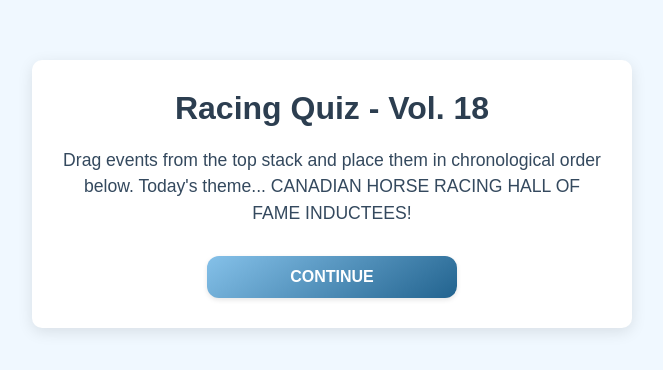
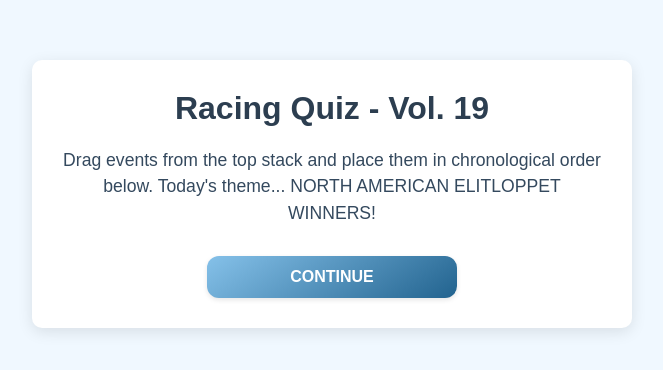
Before and after one commit to clivecohen/history, a plain HTML site: page index.html in a window 1280 px wide. Shown: the part 206-576 px from the top of the page, without its empty margins (308-971 px from the left). Drawn offline with Linux system fonts and the light colour scheme; no server answers.

Commit message:
Update index.html

```diff
--- a/index.html
+++ b/index.html
@@ -45,8 +45,8 @@
     <!-- Open Graph / Facebook -->
     <meta property="og:type" content="website" />
     <meta property="og:url" content="https://racingquiz.ca" />
-    <meta property="og:title" content="Standardbred Racing Quiz - Vol. 18: Canadian Horse Racing Hall of Fame Inductees"/>
-    <meta property="og:description" content="Test your knowledge of Canadian Horse Racing Hall of Fame inductees in this interactive quiz!"/>
+    <meta property="og:title" content="Standardbred Racing Quiz - Vol. 19: North American Elitloppet Winners"/>
+    <meta property="og:description" content="Test your knowledge of North American Elitloppet winners in this interactive quiz!"/>
     <meta property="og:image" content="https://www.racingquiz.com/og-image.png"/>
     <meta property="og:image:width" content="1200" />
     <meta property="og:image:height" content="630" />
@@ -54,12 +54,12 @@
     <!-- Twitter -->
     <meta name="twitter:card" content="summary_large_image" />
     <meta name="twitter:url" content="https://racingquiz.ca" />
-    <meta name="twitter:title" content="Standardbred Racing Quiz - Vol. 18: Canadian Horse Racing Hall of Fame Inductees" />
-    <meta name="twitter:description" content="Test your knowledge of Canadian Horse Racing Hall of Fame inductees in this interactive quiz!" />
+    <meta name="twitter:title" content="Standardbred Racing Quiz - Vol. 19: North American Elitloppet Winners" />
+    <meta name="twitter:description" content="Test your knowledge of North American Elitloppet winners in this interactive quiz!" />
     <meta name="twitter:image" content="https://www.racingquiz.com/og-image.png" />
 
     <!-- Additional SEO -->
-    <meta name="keywords" content="harness racing, standardbred, racing quiz, Standardbred Canada, horse racing, quiz game, canadian horse racing hall of fame, steve condren, doug brown, william wellwood, michel lachance, keith waples, joe obrien, usta harness racing, harness racing results, harness racing entries, daily racing form harness, harness horse racing results, harness racing results today, racing harness, usta trotting harness racing, standardbred harness racing" />
+    <meta name="keywords" content="harness racing, standardbred, racing quiz, Standardbred Canada, horse racing, quiz game, elitloppet, fresh yankee, mack lobell, peace corps, billyjojimbob, moni maker, usta harness racing, harness racing results, harness racing entries, daily racing form harness, harness horse racing results, harness racing results today, racing harness, usta trotting harness racing, standardbred harness racing" />
     <meta name="author" content="Racing Quiz" />
     <meta name="robots" content="index, follow" />
     <link rel="canonical" href="https://racingquiz.ca" />
@@ -89,8 +89,8 @@
 <body>
   <div id="intro-screen" class="intro-screen">
     <div class="intro-content">
-      <h1>Racing Quiz - Vol. 18</h1>
-      <p>Drag events from the top stack and place them in chronological order below. Today's theme... CANADIAN HORSE RACING HALL OF FAME INDUCTEES!</p>
+      <h1>Racing Quiz - Vol. 19</h1>
+      <p>Drag events from the top stack and place them in chronological order below. Today's theme... NORTH AMERICAN ELITLOPPET WINNERS!</p>
       <button id="continue-button">CONTINUE</button>
     </div>
   </div>
```
